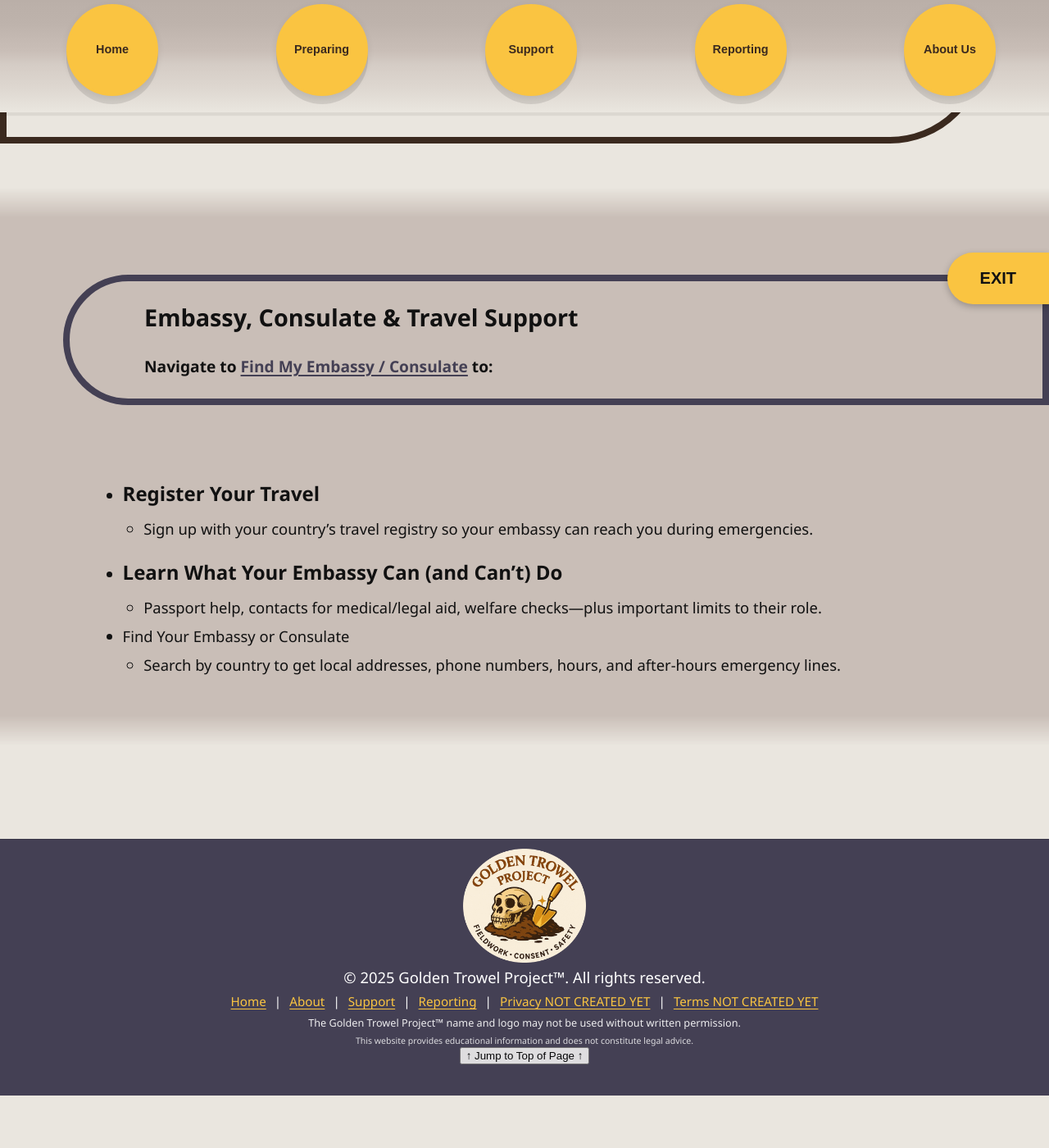
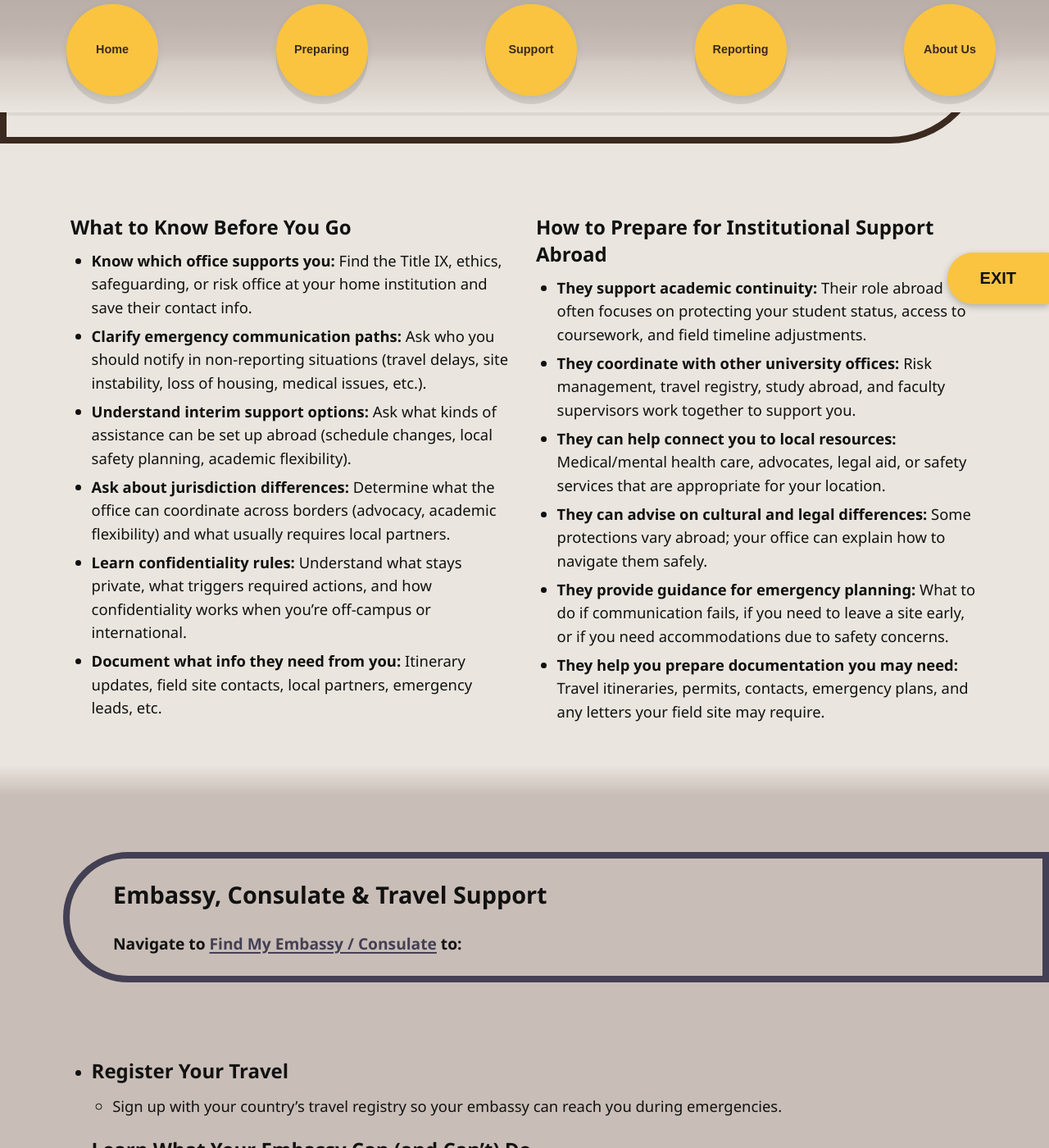
Before and after one commit to AnthroSafetyWarrior/GoldenTrowelProject, a Jekyll site: the page built from _pages/preparing.html, in a window 1280 px wide and 1400 px high, scrolled down 4966 px. Shown: the whole window at 82% size. Built offline with Jekyll 4.4.1, drawn with Linux system fonts in a browser that asks for light colours; before the commit the page ends 6302 px from its top, so only the background shows below that; some of the changed text lies outside the part shown.

```diff
--- a/_pages/preparing.html
+++ b/_pages/preparing.html
@@ -129,9 +129,11 @@
   <nav class="footer-links" aria-label="Footer navigation" style="text-align:center"><strong> On this Page:
     <a href="{{ '/preparing.html' | relative_url }}#checklist">Pre-Fieldwork Checklist</a>
     <span class="divider">|</span>
-    <a href="{{ '/preparing.html' | relative_url }}#plan">Fieldwork Safety Plan</a>
+    <a href="{{ '/preparing.html' | relative_url }}#plan">Fieldwork & Collaborator Safety Plans</a>
     <span class="divider">|</span>
     <a href="{{ '/preparing.html' | relative_url }}#esd">Empowerment Self-Defense</a>
+    <span class="divider">|</span>
+    <a href="{{ '/preparing.html' | relative_url }}#prep">Preparing for Fieldwork</a>
     <span class="divider">|</span>
     <a href="{{ '/preparing.html' | relative_url }}#ethics">Institutional Ethics Support</a>
     <span class="divider">|</span>
@@ -276,11 +278,47 @@
 </div>
 
 <!-- 6) TITLE IX — shared split -->
-<section class="section">
+<section id=tIX class="section">
 <section id=ethics class="pillband pill--soil pill--clip-left pill--tight">
  <div class="section">
     <h2>Title IX and Ethics Support</h2>
     <p class="lede">Navigate to <a href="{{ '/titleIXsupport.html' | relative_url }}">Title IX / Ethics Support</a> to find your institution's office and learn hwo they can support you.</p>
+</div>
+</section>
+
+  <div class="split-equal">
+    <div class="col">
+<h3>What to Know Before You Go</h3>
+<ul><li><strong>Know which office supports you:</strong> Find the Title IX, ethics, safeguarding, or risk office at your home institution and save their contact info.</li>
+
+<li><strong>Clarify emergency communication paths:</strong> Ask who you should notify in non-reporting situations (travel delays, site instability, loss of housing, medical issues, etc.).</li>
+
+<li><strong>Understand interim support options:</strong> Ask what kinds of assistance can be set up abroad (schedule changes, local safety planning, academic flexibility).</li>
+
+<li><strong>Ask about jurisdiction differences:</strong> Determine what the office can coordinate across borders (advocacy, academic flexibility) and what usually requires local partners.</li>
+
+<li><strong>Learn confidentiality rules:</strong> Understand what stays private, what triggers required actions, and how confidentiality works when you’re off-campus or international.</li>
+
+<li><strong>Document what info they need from you:</strong> Itinerary updates, field site contacts, local partners, emergency leads, etc.</li>
+</ul>
+</div>
+
+   <div class="col">
+<h3>How to Prepare for Institutional Support Abroad</h3>
+<ul><li><strong>They support academic continuity:</strong> Their role abroad often focuses on protecting your student status, access to coursework, and field timeline adjustments.</li>
+
+<li><strong>They coordinate with other university offices:</strong> Risk management, travel registry, study abroad, and faculty supervisors work together to support you.</li>
+
+<li><strong>They can help connect you to local resources:</strong> Medical/mental health care, advocates, legal aid, or safety services that are appropriate for your location.</li>
+
+<li><strong>They can advise on cultural and legal differences:</strong> Some protections vary abroad; your office can explain how to navigate them safely.</li>
+
+<li><strong>They provide guidance for emergency planning:</strong> What to do if communication fails, if you need to leave a site early, or if you need accommodations due to safety concerns.</li>
+
+<li><strong>They help you prepare documentation you may need:</strong> Travel itineraries, permits, contacts, emergency plans, and any letters your field site may require.</li>
+</ul>
+</div>
+
 </div>
 </section>
 
@@ -301,7 +339,7 @@
  <li><h3>Learn What Your Embassy Can (and Can’t) Do</h3></li>
       <ul><li>Passport help, contacts for medical/legal aid, welfare checks—plus important limits to their role.</li></ul>
 
-  <li>Find Your Embassy or Consulate</h3></li>
+  <li><h3>Find Your Embassy or Consulate</h3></li>
       <ul><li>Search by country to get local addresses, phone numbers, hours, and after-hours emergency lines.</li></ul>
 </ul>
 </section>
```
